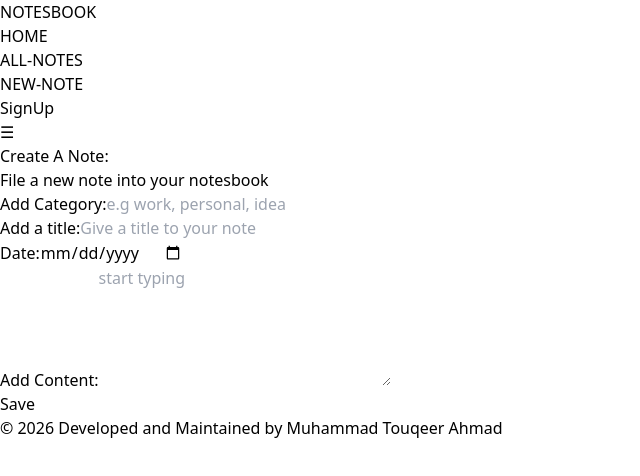
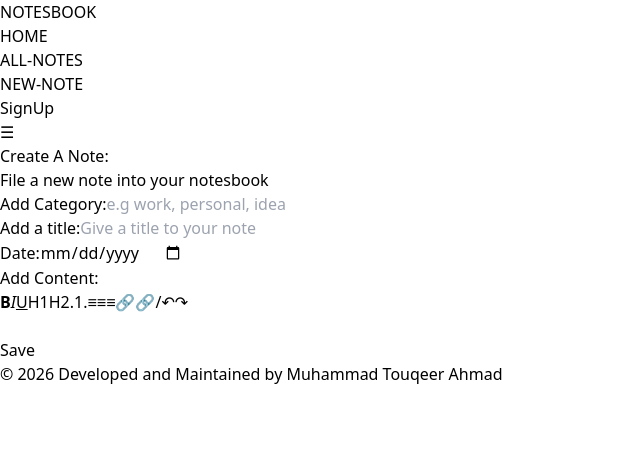
Before and after one commit to 10pshine-cohort-9/cohort-9-mern-9816-muhammad, a React (Vite) app in the folder Frontend/: page /new-note in a window 1280 px wide. Shown: the top 476 px of the page, without its empty margins (0-640 px from the left). Built offline with nearby package versions, Linux system fonts and the light colour scheme; no server answers.

Commit message:
THe rich text editor is imported and used in CreateNote

```diff
--- a/Frontend/src/pages/CreateNote.jsx
+++ b/Frontend/src/pages/CreateNote.jsx
@@ -2,7 +2,7 @@ import React from "react";
 import axios from "axios";
 import { useState, useContext } from "react";
 import { AppContext } from "../context/AppContext.jsx";
-
+import RichTextEditor from "../components/RichTextEditor.jsx";
 const CreateNote = () => {
   const { BACKEND_URL } = useContext(AppContext);
 
@@ -108,7 +108,8 @@ const CreateNote = () => {
               >
                 Add Content:
               </label>
-              <textarea
+              <RichTextEditor value={Content} onChange={setContent} />
+              {/* <textarea
                 id="content"
                 rows={5}
                 cols={30}
@@ -116,7 +117,7 @@ const CreateNote = () => {
                 placeholder="start typing"
                 onChange={(event) => setContent(event.target.value)}
                 className="w-full resize-none rounded-lg border border-stone-200 bg-stone-50 px-3.5 py-2.5 text-sm text-stone-800 placeholder:text-stone-400 outline-none transition focus:border-emerald-500 focus:bg-white focus:ring-2 focus:ring-emerald-500/30"
-              ></textarea>
+              ></textarea> */}
             </div>
 
             <button
```
